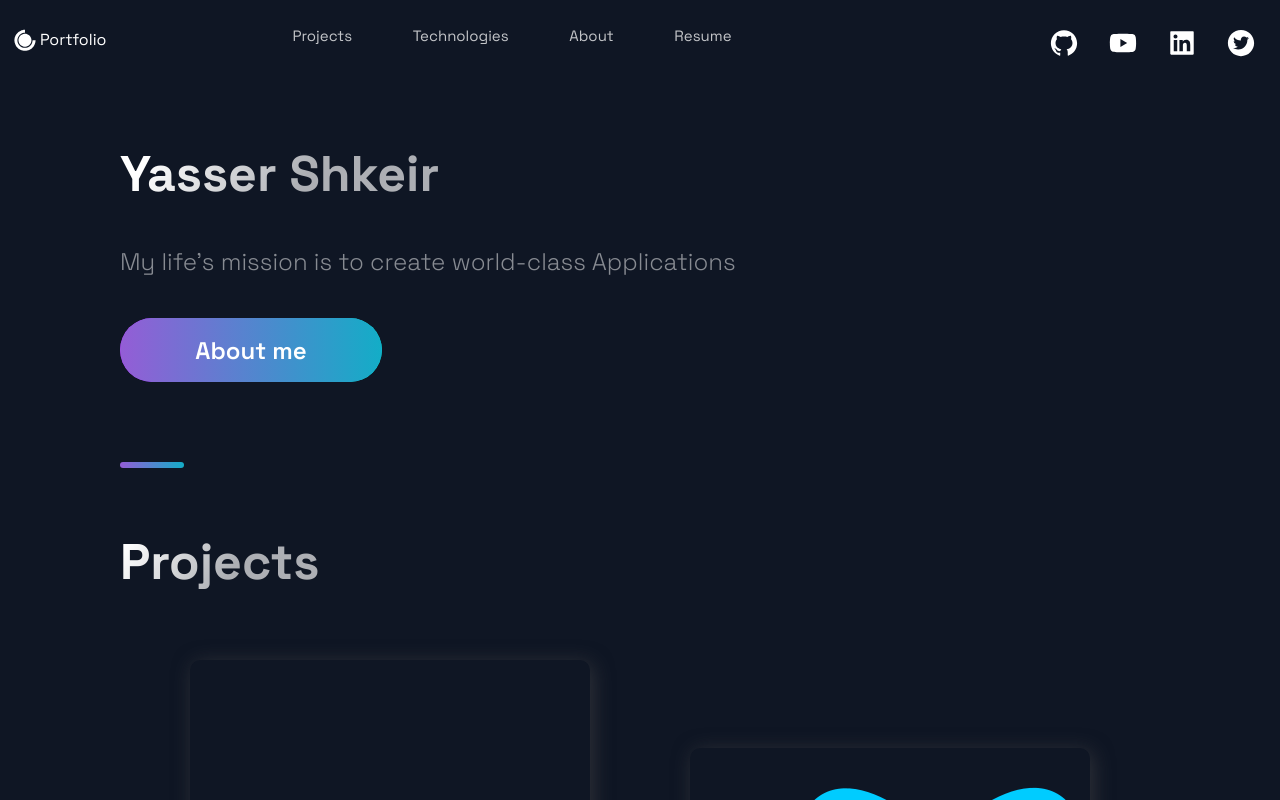
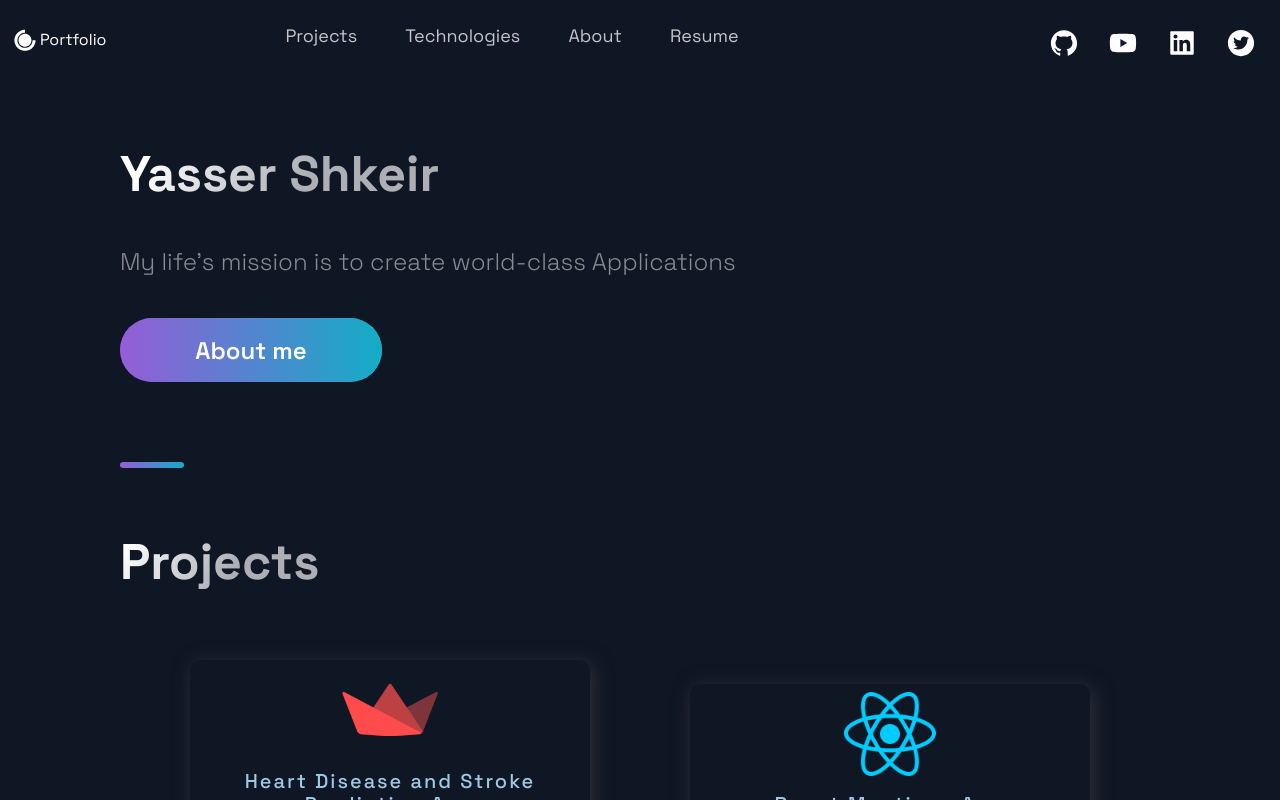
Before and after one commit to YasserShkeir/portfolio, a Next.js app: page / in a window 1280 px wide. Shown: the top 800 px of the page. Built offline with nearby package versions, Linux system fonts and the light colour scheme.

Commit message:
commit edit 06072022 n3

```diff
--- a/src/components/Header/HeaderStyles.js
+++ b/src/components/Header/HeaderStyles.js
@@ -47,7 +47,7 @@ export const Div3 = styled.div`
 
 // Navigation Links
 export const NavLink = styled.a`
-  font-size: 1.5rem;
+  font-size: 1.8rem;
   line-height: 32px;
   color: rgba(255, 255, 255, 0.75);
   transition: 0.4s ease;
--- a/src/components/Projects/ProjectsStyles.js
+++ b/src/components/Projects/ProjectsStyles.js
@@ -1,7 +1,7 @@
 import styled from "styled-components";
 
 export const Img = styled.img`
-  height: auto;
+  height: 100px;
   object-fit: cover;
   overflow: hidden;
 `;
```
